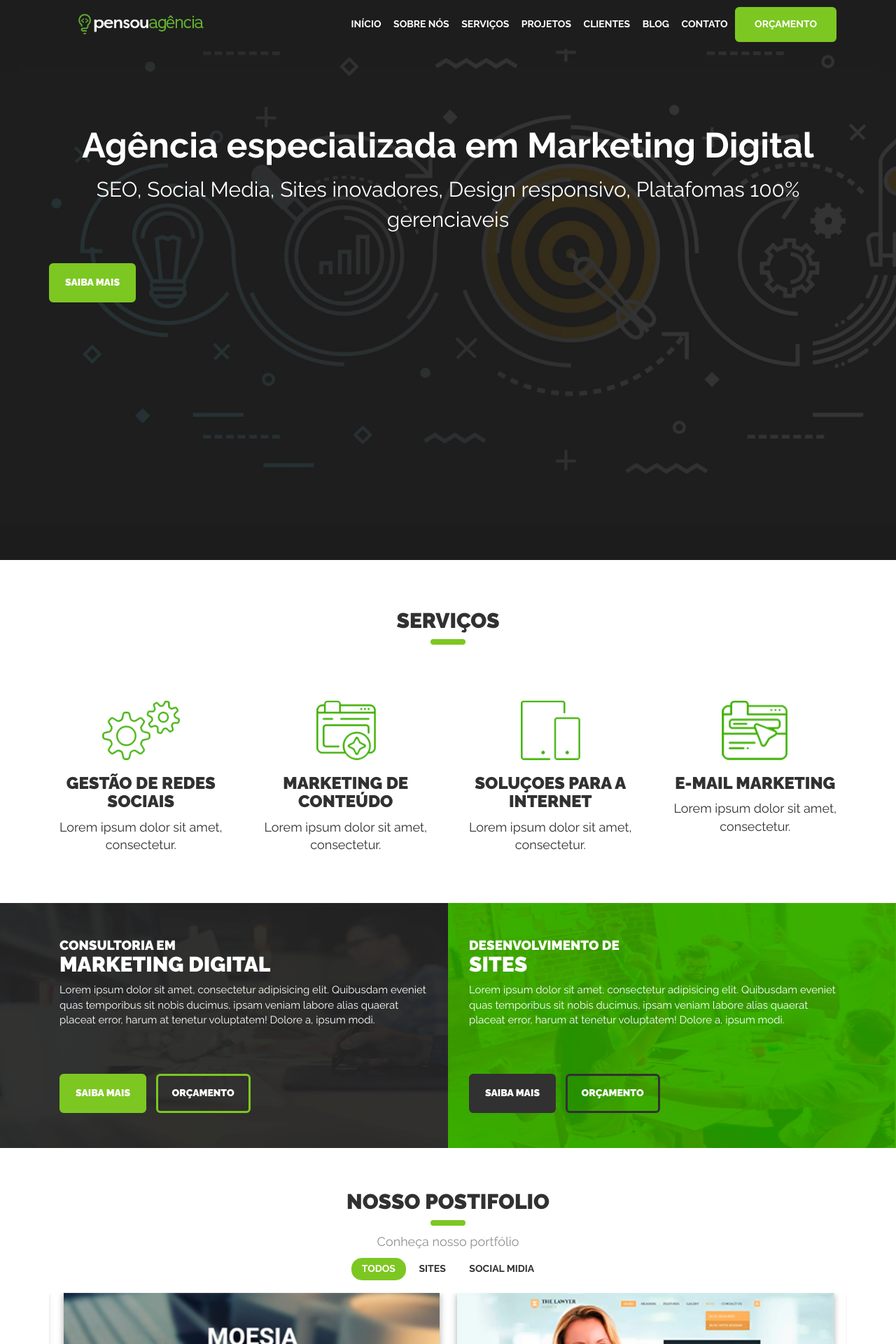
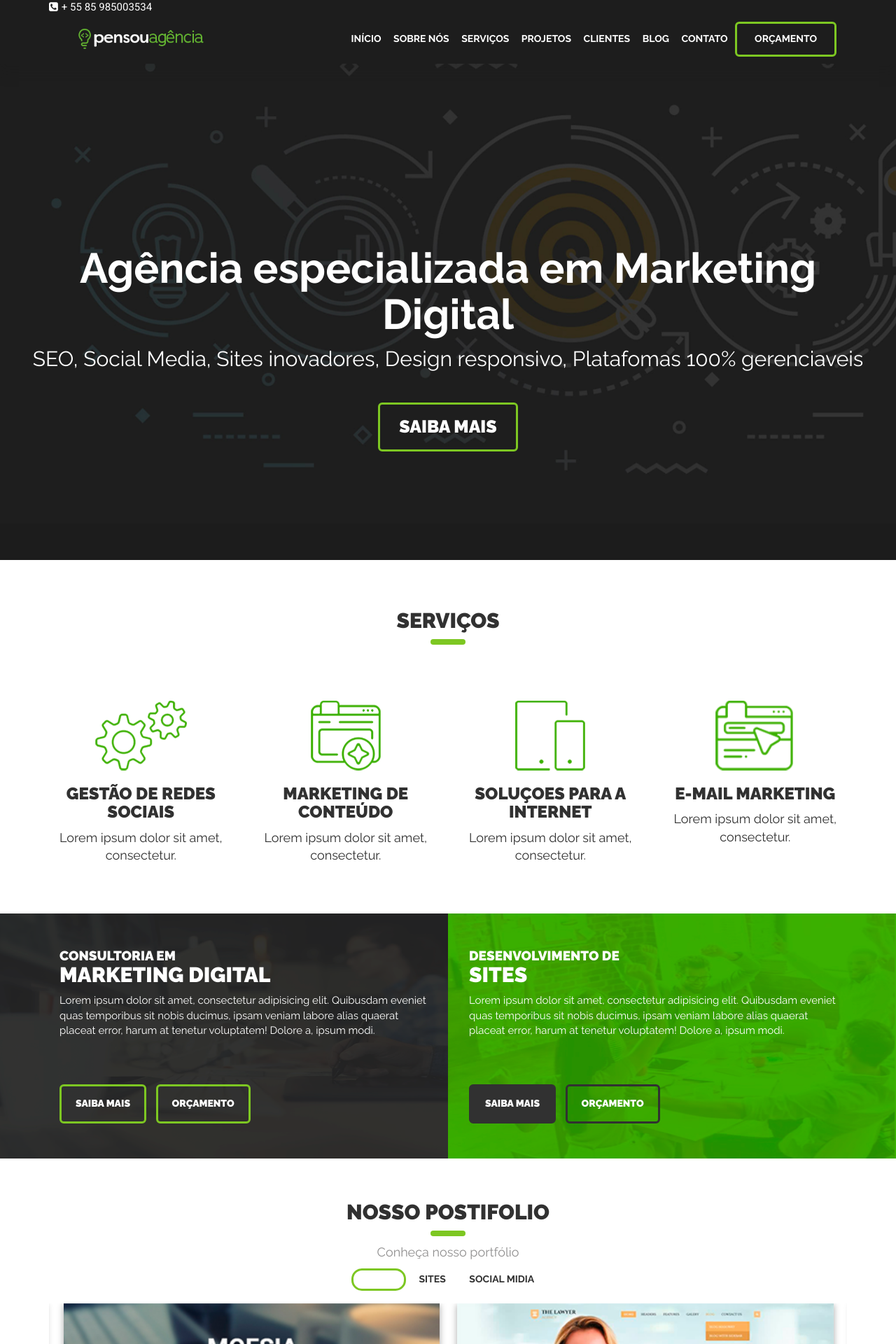
Before and after one commit to IgorSousaFront/Pensou, a PHP site: page /public/index.php in a window 1280 px wide. Shown: the top 1920 px of the page at 70% size. Run offline with PHP 8.4, Linux system fonts and the light colour scheme.

Commit message:
add ajustes

```diff
--- a/assets/sass/_buttons.scss
+++ b/assets/sass/_buttons.scss
@@ -26,10 +26,11 @@
 }
 
 // Variations
+
 .btn-primary {
 	@extend %btn;
 
-	background-color: $color-primary;
+	background-color: transparent;
 	border-color: $color-primary;
 
 	&:hover,
@@ -46,6 +47,28 @@
 		}
 	}
 }
+
+.btn-basic {
+	@extend %btn;
+
+	background-color: transparent;
+	border-color: $color-light;
+
+	&:hover,
+	&:active {
+		background-color: darken($color-primary, 10%);
+		border-color: darken($color-primary, 10%);
+	}
+
+	&.out {
+		background-color: transparent;
+
+		&:hover {
+			background-color: $color-primary;
+		}
+	}
+}
+
 
 .btn-dark {
 	@extend %btn;
@@ -69,8 +92,17 @@
 }
 
 // Sizes
+
+
 .btn-big {
 	@extend .btn-primary;
 
 	padding: 4px 17px;
 }
+
+
+.btn-big-basic {
+	@extend .btn-primary;
+
+	padding: 14px 27px;
+}
--- a/assets/sass/_header.scss
+++ b/assets/sass/_header.scss
@@ -6,6 +6,23 @@
 
 	position: relative;
 	background-color: $color-grey-nav;
+
+	.header-info{
+		.fa{
+
+			font-size:15px;
+			margin-right:5px;
+			color:$color-light;
+		}
+
+		span {
+			color:$color-light;
+			font-family:$font-secondary;
+			font-size:15px;
+
+		}
+
+	}
 
     .header-brand {
     	display: block;
@@ -43,6 +60,7 @@
 					padding: 12px 0;
 					font-size: 15px;
 					font-weight: bold;
+					color:$color-light;
 					text-transform: uppercase;
 
 				}
--- a/assets/sass/_index.scss
+++ b/assets/sass/_index.scss
@@ -26,8 +26,9 @@
 		}
 
 		button {
-			margin-top: 40px;
+			margin:0 auto;
 			display: block;
+
 		}
 	}
 }
@@ -366,6 +367,9 @@
 	}
 }
 
+
+
+
 @media (min-width: $screen-md-min) {
 
 	section#portifolio {
@@ -377,4 +381,64 @@
 			}
 		}
 	}
+
+
+	section#slide{
+
+
+		.traparent-black {
+			padding-top: 350px;
+			span {
+				font-size: 30px;
+			}
+
+			.text-destaque {
+				margin: 0 0 10px;
+				font-size: 60px;
+				color: $color-light;
+				font-weight: 700;
+			}
+
+			button {
+				margin-top:40px;;
+				display: block;
+				font-size:25px;
+			}
+		}
+	}
+
+
+
+
+
+	section#service {
+
+		.list-service {
+
+			.service-item {
+				margin: 30px 0;
+
+				.bloco-img {
+					height: 100px;
+					width: 100%;
+
+					img {
+						width: 100%;
+						height: 100%;
+						object-fit: contain;
+					}
+				}
+
+				p {
+					font-weight: 400;
+					font-size: 18px;
+				}
+			}
+		}
+	}
+
+
+
+
+
 }
--- a/components/header.php
+++ b/components/header.php
@@ -17,6 +17,11 @@
 	<body>
 		<header id="header" class="header">
 			<div class="container">
+				<div class="row header-info">
+					<div class="col-md-4">
+						<span><i  class="fa fa-phone-square" aria-hidden="true"></i>+ 55 85 985003534</span>
+					</div>
+				</div>
 				<div class="row">
 					<div class="col-xs-9 col-sm-3">
 						<a class="header-brand" href="#">
--- a/components/index.php
+++ b/components/index.php
@@ -1,11 +1,11 @@
 <section id="slide">
     <div class="traparent-black">
-        <div class="container">
+        <div class="container-fluid">
             <div class="row">
                 <div class="col-md-12 text-center">
                     <h2  class="text-destaque">Agência especializada em Marketing Digital</h2>
                     <span>SEO, Social Media, Sites inovadores, Design responsivo, Platafomas 100% gerenciaveis</span>
-                    <button class="btn-primary">SAIBA MAIS</button>
+                    <center><button class="btn-big-basic">SAIBA MAIS</button></center>
                 </div>
             </div>
         </div>
--- a/public/index.php
+++ b/public/index.php
@@ -17,6 +17,11 @@
 	<body>
 		<header id="header" class="header">
 			<div class="container">
+				<div class="row header-info">
+					<div class="col-md-4">
+						<span><i  class="fa fa-phone-square" aria-hidden="true"></i>+ 55 85 985003534</span>
+					</div>
+				</div>
 				<div class="row">
 					<div class="col-xs-9 col-sm-3">
 						<a class="header-brand" href="#">
@@ -50,12 +55,12 @@
 		</header>
 <section id="slide">
     <div class="traparent-black">
-        <div class="container">
+        <div class="container-fluid">
             <div class="row">
                 <div class="col-md-12 text-center">
                     <h2  class="text-destaque">Agência especializada em Marketing Digital</h2>
                     <span>SEO, Social Media, Sites inovadores, Design responsivo, Platafomas 100% gerenciaveis</span>
-                    <button class="btn-primary">SAIBA MAIS</button>
+                    <center><button class="btn-big-basic">SAIBA MAIS</button></center>
                 </div>
             </div>
         </div>
```
Also changed, not shown: assets/sass/index.php (added), public/css/main.css.
